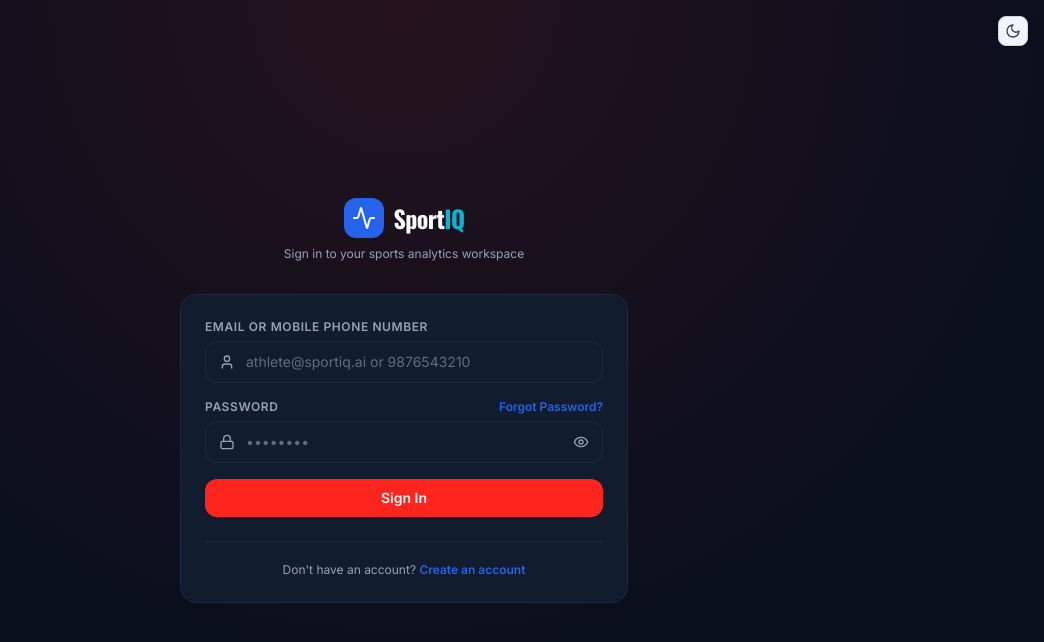
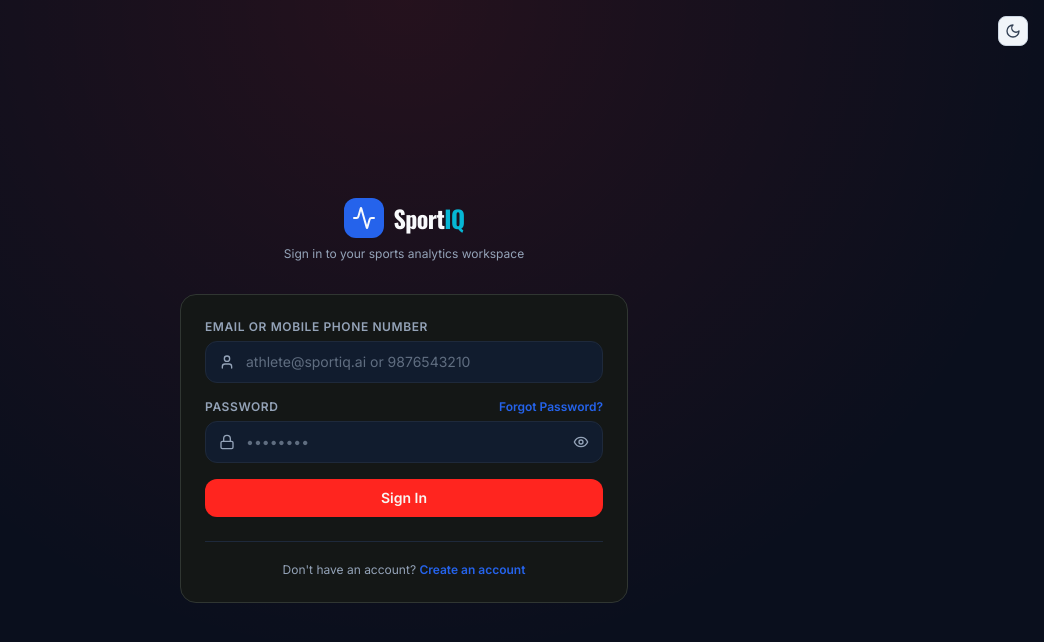
Before and after one commit to Sanjeev7673/SportIq, a React (Vite) app in the folder frontend/: page /login in a window 1280 px wide. Shown: the top 642 px of the page, without its empty margins (236-1280 px from the left). Built offline with nearby package versions, Linux system fonts and the light colour scheme; no server answers; a web font is replaced by a local one.

Commit message:
Apply unified SportIQ red and charcoal theme

```diff
--- a/frontend/src/components/common/Card.jsx
+++ b/frontend/src/components/common/Card.jsx
@@ -12,22 +12,22 @@ export const Card = ({
 }) => {
   return (
     <div
-      className={`bg-[#111C2E] border border-[#1E293B] rounded-2xl p-6 transition-all duration-200 ${
-        hover ? 'hover:border-[#334155] hover:bg-[#16243B]/60 shadow-sm' : ''
+      className={`bg-[#141716] border border-[#303632] rounded-2xl p-6 transition-all duration-200 ${
+        hover ? 'hover:border-[#505750] hover:bg-[#1b1f1d]/60 shadow-sm' : ''
       } ${className}`}
       {...props}
     >
       {(title || action || Icon) && (
-        <div className="flex items-center justify-between mb-5 pb-4 border-b border-[#1E293B]">
+        <div className="flex items-center justify-between mb-5 pb-4 border-b border-[#303632]">
           <div className="flex items-center gap-3">
             {Icon && (
-              <div className="p-2.5 rounded-xl bg-[#2563EB]/10 text-[#2563EB] border border-[#2563EB]/20">
+              <div className="p-2.5 rounded-xl bg-[#ff251f]/10 text-[#ff251f] border border-[#ff251f]/20">
                 <Icon className="w-5 h-5" />
               </div>
             )}
             <div>
-              {title && <h3 className="text-base sm:text-lg font-bold text-[#F8FAFC] font-display tracking-tight">{title}</h3>}
-              {subtitle && <p className="text-xs text-[#94A3B8] mt-0.5">{subtitle}</p>}
+              {title && <h3 className="text-base sm:text-lg font-bold text-[#f8f6f2] font-display tracking-tight">{title}</h3>}
+              {subtitle && <p className="text-xs text-[#b7b7b2] mt-0.5">{subtitle}</p>}
             </div>
           </div>
           {action && <div>{action}</div>}
```
